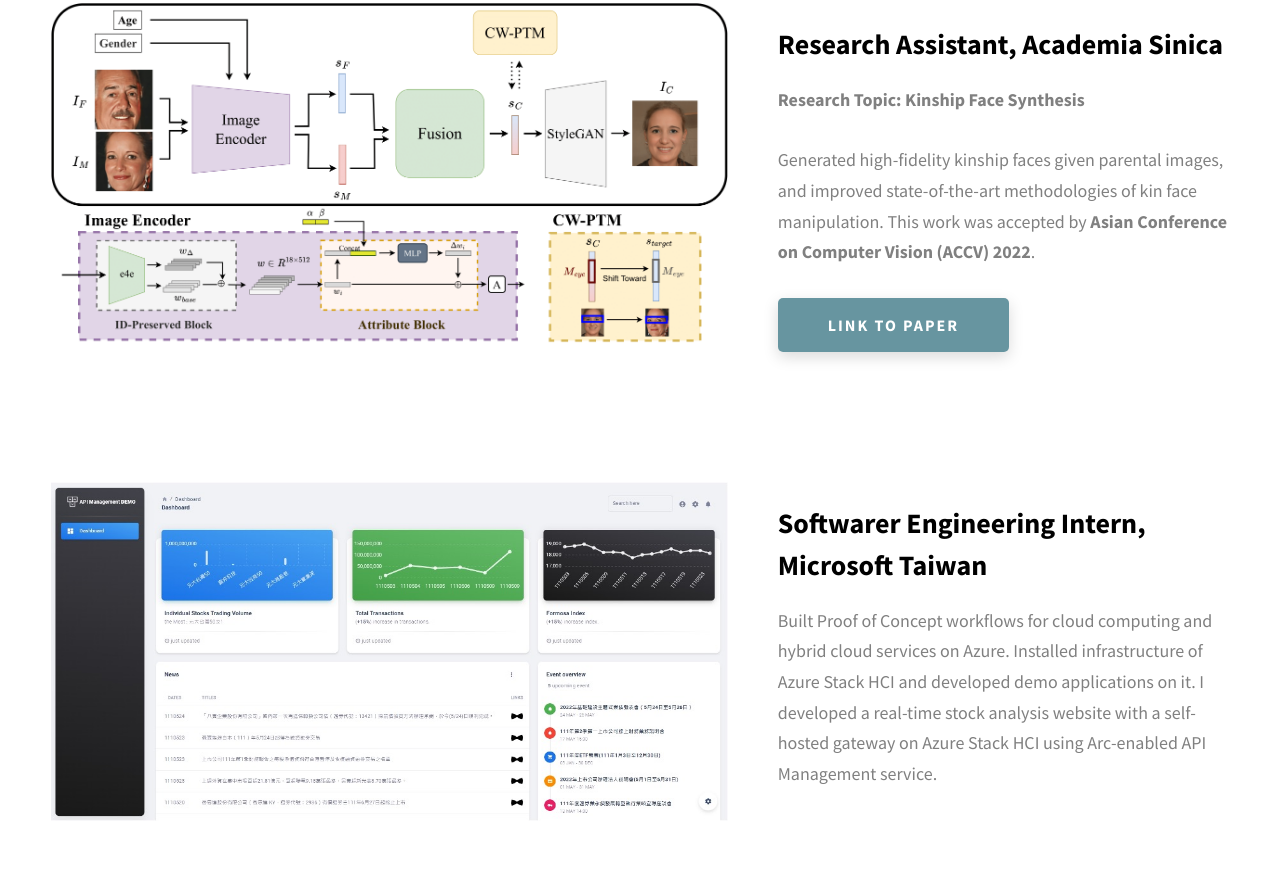
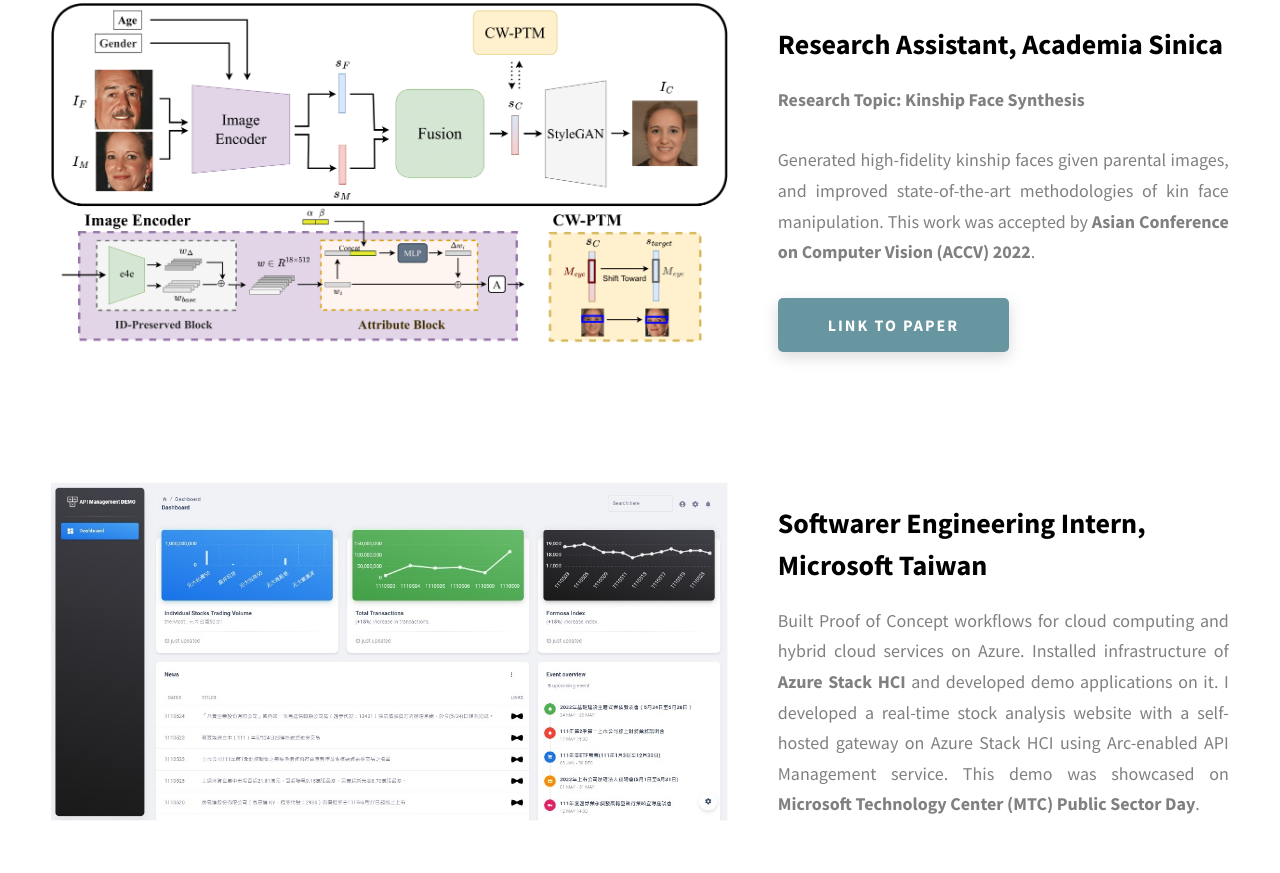
Before and after one commit to itsalicelee/itsalicelee.github.io, a website: page index.html in a window 1280 px wide. Shown: the part 2122-2995 px from the top of the page. Drawn offline with Linux system fonts and the light colour scheme.

Commit message:
feat: format text align and period in experience

```diff
--- a/css/style.css
+++ b/css/style.css
@@ -428,6 +428,7 @@
     max-width: 60rem;
     line-height: 1.7;
     margin-bottom: 3rem;
+    text-align: justify;
 }
 @media only screen and (max-width: 37.5em) {
     .projects__row-content-desc {
--- a/index.html
+++ b/index.html
@@ -349,10 +349,16 @@
                             <p class="projects__row-content-desc">
                                 Built Proof of Concept workflows for cloud computing and
                                 hybrid cloud services on Azure. Installed infrastructure
-                                of Azure Stack HCI and developed demo applications on it.
-                                I developed a real-time stock analysis website with a
-                                self-hosted gateway on Azure Stack HCI using Arc-enabled
-                                API Management service.
+                                of
+                                <a  class="magic-hover magic-hover__square"
+                                    href="https://azure.microsoft.com/en-us/products/azure-stack/hci/"
+                                    target="_blank"
+                                    ><b>Azure Stack HCI</b></a
+                                >
+                                and developed demo applications on it. I developed a
+                                real-time stock analysis website with a self-hosted
+                                gateway on Azure Stack HCI using Arc-enabled API
+                                Management service. This demo was showcased on <b>Microsoft Technology Center (MTC) Public Sector Day</b>.
                             </p>
                             <!-- <a
                                 href="https://ieeexplore.ieee.org/document/9830261"
@@ -409,7 +415,7 @@
                                 Business Computing, instructed by Prof. Ling-Chieh Kung.
                                 Instructed fundamental Python during office hours twice a
                                 week for programming beginners, and provided office hours
-                                twice a week for 40+ students
+                                twice a week for 40+ students.
                             </p>
                             <!-- <a
                                 href="./project-3.html"
@@ -479,7 +485,7 @@
                                 food classification (ICCV’21 Workshop Challenge). Achieved
                                 88.07%/85.04%/65.73% accuracy on frequent/common/rare
                                 track (number of data: 100+/10~100/<10) on 1000-class food
-                                image classification
+                                image classification. <b>This project ranked 1/10 in the course, Deep Learning for Computer Vision</b>.
                             </p>
                             <p>
                                 <a
```
